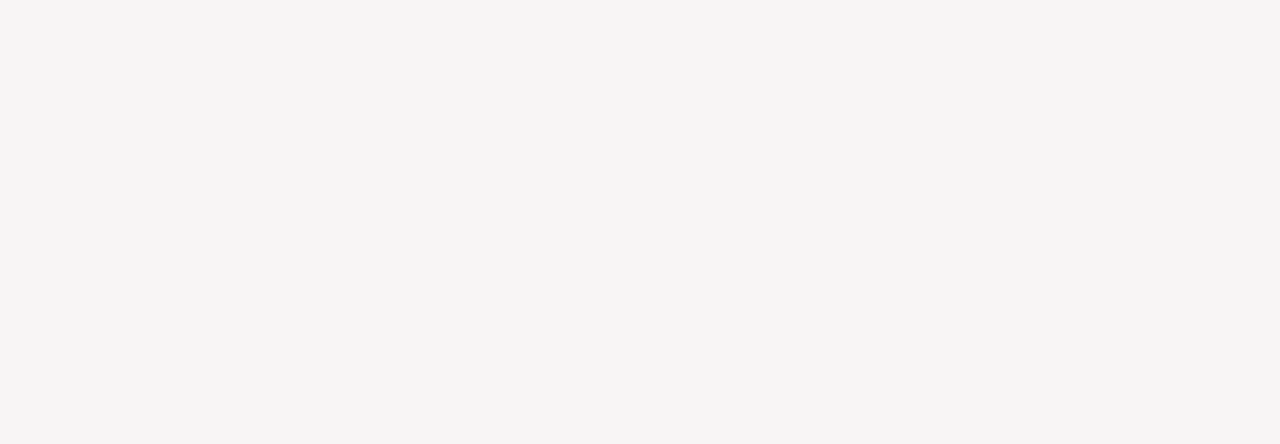
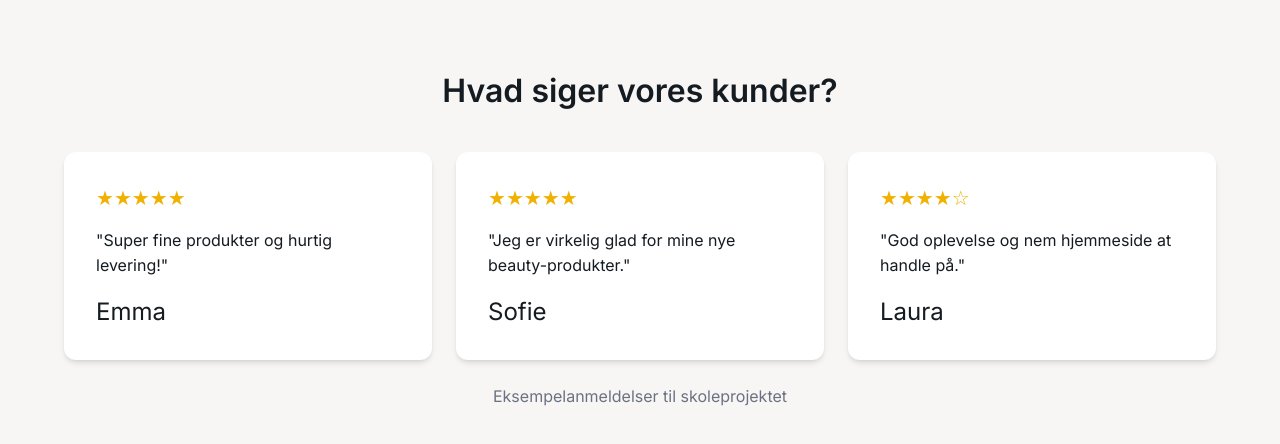
Before and after one commit to Vanest-Jalal/simple-shop, a Next.js app: page / in a window 1280 px wide. Shown: the part 794-1238 px from the top of the page. Before the commit the page ends 800 px from the top, so only its background shows below. Built offline with nearby package versions, Linux system fonts and the light colour scheme.

Commit message:
Add Reviews component and integrate it into the Home page

```diff
--- /dev/null
+++ b/app/components/Reviews.jsx
@@ -0,0 +1,54 @@
+const reviews = [
+  {
+    id: 1,
+    name: "Emma",
+    rating: 5,
+    text: "Super fine produkter og hurtig levering!",
+  },
+  {
+    id: 2,
+    name: "Sofie",
+    rating: 5,
+    text: "Jeg er virkelig glad for mine nye beauty-produkter.",
+  },
+  {
+    id: 3,
+    name: "Laura",
+    rating: 4,
+    text: "God oplevelse og nem hjemmeside at handle på.",
+  },
+];
+
+export default function Reviews() {
+  return (
+    <section className="px-6 py-20">
+      <div className="mx-auto max-w-6xl">
+        <h2 className="mb-10 text-center text-3xl font-semibold">
+          Hvad siger vores kunder?
+        </h2>
+
+        <div className="grid grid-cols-1 gap-6 md:grid-cols-3">
+          {reviews.map((review) => (
+            <div
+              key={review.id}
+              className="flex flex-col gap-4 rounded-xl bg-white p-8 shadow-md"
+            >
+              <div className="text-xl text-yellow-500">
+                {"★".repeat(review.rating)}
+                {"☆".repeat(5 - review.rating)}
+              </div>
+
+              <p className="flex-1 text-foreground">"{review.text}"</p>
+
+              <h3 className="font-semibold">{review.name}</h3>
+            </div>
+          ))}
+        </div>
+
+        <p className="mt-6 text-center text-sm text-gray-500">
+          Eksempelanmeldelser til skoleprojektet
+        </p>
+      </div>
+    </section>
+  );
+}
--- a/app/page.jsx
+++ b/app/page.jsx
@@ -1,14 +1,12 @@
-
 import Link from "next/link";
 import Image from "next/image";
+import Reviews from "./components/Reviews";
 
 // Opretter vores forside
 export default function Home() {
   return (
     <main className="min-h-screen bg-background">
-
       <section className="relative -mt-20 flex min-h-screen items-center px-10 pt-20 md:px-20">
-
         {/* Hero billede, som fylder hele hero sektionen */}
         <Image
           src="/beautyhero.jpg"
@@ -21,7 +19,6 @@ export default function Home() {
 
         {/* Indholdet placeres foran billedet */}
         <div className="relative z-10">
-
           <h1>Find dine beauty essentials</h1>
 
           <p className="mt-4 max-w-sm">
@@ -37,9 +34,10 @@ export default function Home() {
           >
             shop nu
           </Link>
-
         </div>
       </section>
+
+      <Reviews />
     </main>
   );
 }
```
